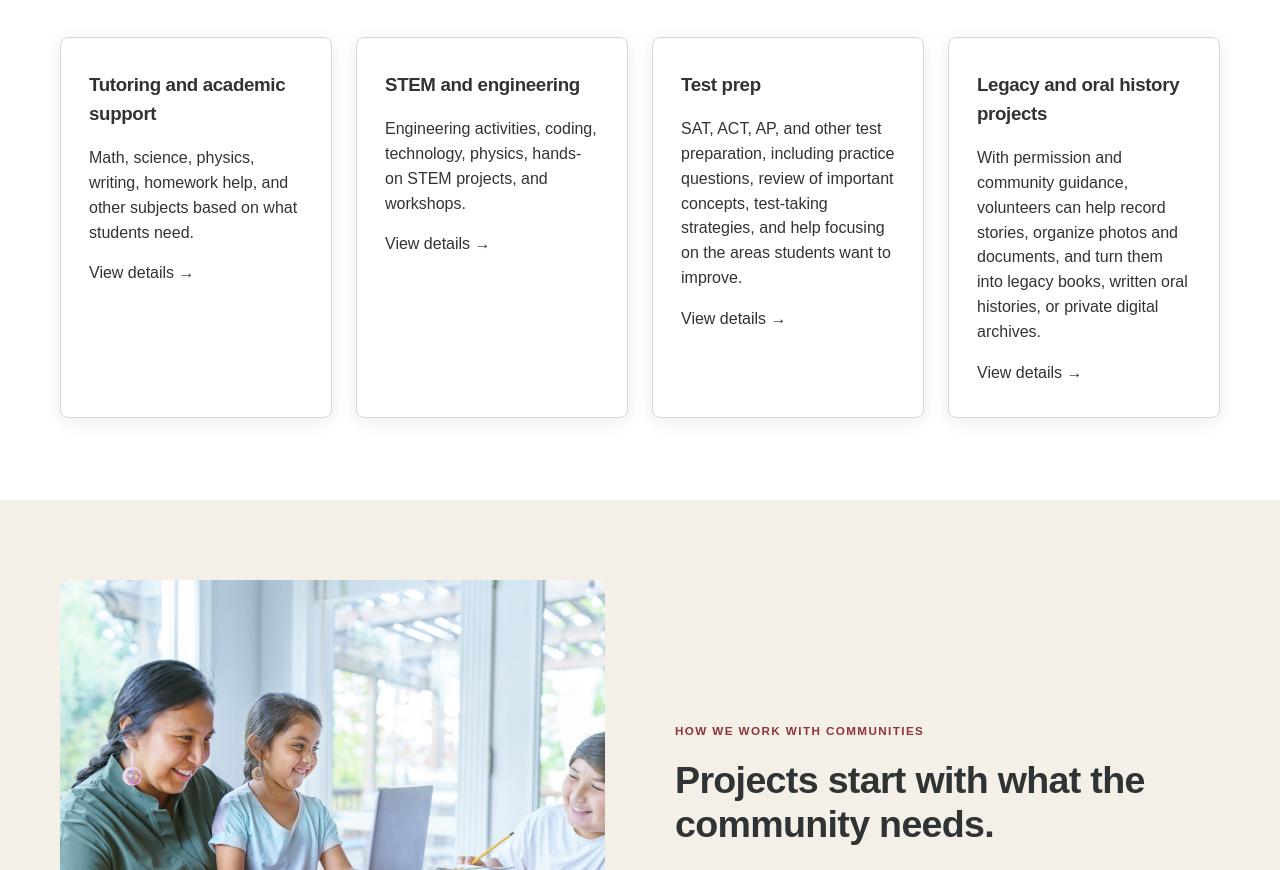
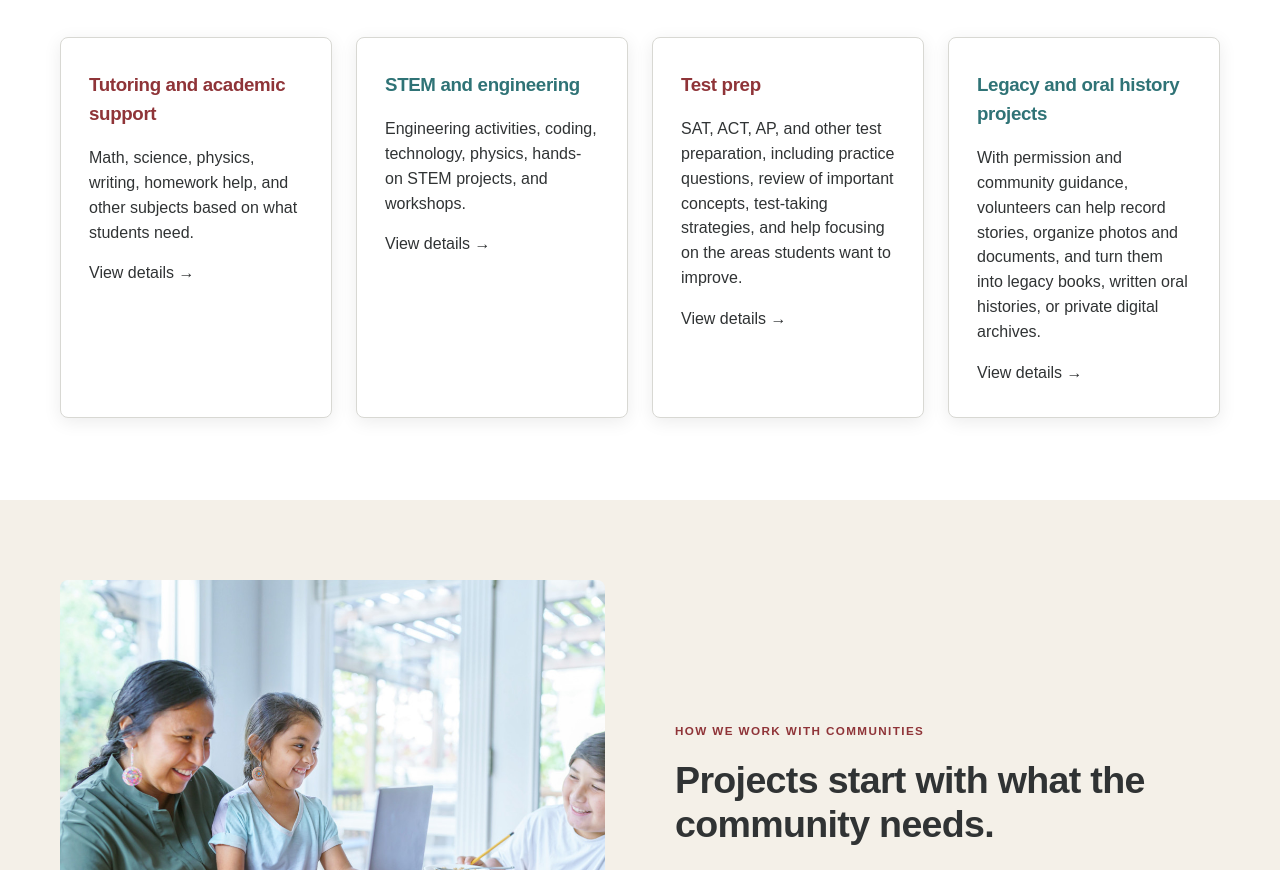
Before and after one commit to ettette/Test, a plain HTML site: page index.html in a window 1280 px wide. Shown: the part 1299-2169 px from the top of the page. Drawn offline with Linux system fonts and the light colour scheme.

Commit message:
Update styles.css

```diff
--- a/styles.css
+++ b/styles.css
@@ -548,3 +548,10 @@ h1, h2, h3 { letter-spacing: -0.018em; }
   transform: translateY(-2px);
   opacity: .9;
 }
+.service-card:nth-child(odd) h3 {
+  color: var(--burgundy);
+}
+
+.service-card:nth-child(even) h3 {
+  color: var(--teal);
+}
```
